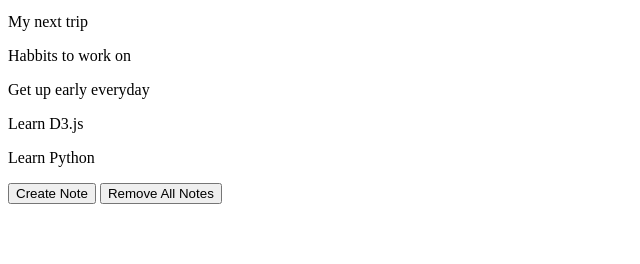
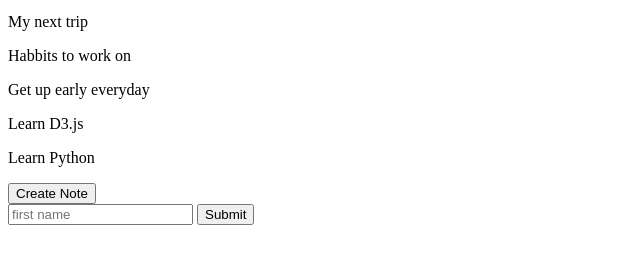
Before and after one commit to pratalytics/online_coding_projects, a plain HTML site: page javascript/notes-app/index.html in a window 1280 px wide. Shown: the part 104-368 px from the top of the page, without its empty margins (0-640 px from the left). Drawn offline with Linux system fonts and the light colour scheme.

Commit message:
Testing form tag
Testing form tag and understanding the functionality of prevent defaultaction along with accessing the value of form input fields

```diff
--- a/javascript/notes-app/index.html
+++ b/javascript/notes-app/index.html
@@ -14,7 +14,10 @@
 
     </div>
     <button id="create-note">Create Note</button>
-    <button id="remove-note">Remove All Notes</button>
+    <form id="name-form">
+        <input type="text", placeholder="first name", name="firstName">
+        <button>Submit</button>
+    </form>
     <script src="notes-app.js"></script>
 </body>
 </html>
```
